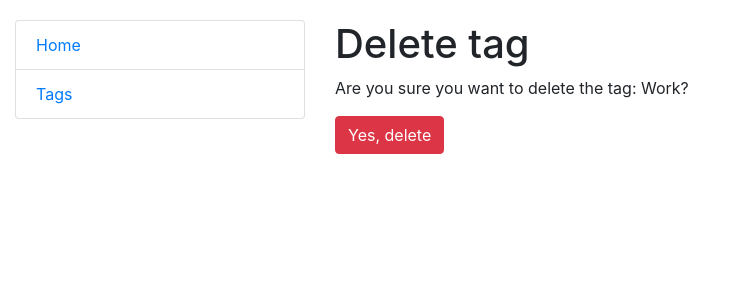
After one commit to DanuloM/todo_list, a Django app: page /tags/1/delete in a window 1280 px wide. The commit adds this page. Shown: the top 300 px of the page, without its empty margins (0-736 px from the left). Run offline with Django 5.2, Linux system fonts and the light colour scheme; data comes from the database, SQL or seed files in the repository.

Commit message:
feat: add delete view for Tag

```diff
--- a/core/urls.py
+++ b/core/urls.py
@@ -1,12 +1,13 @@
 from django.urls import path
 
-from core.views import TasksListView, TagListView, TagUpdateView, TagCreateView
+from core.views import TasksListView, TagListView, TagUpdateView, TagCreateView, TagDeleteView
 
 urlpatterns = [
     path("", TasksListView.as_view(), name="index"),
     path("tags/", TagListView.as_view(), name="tag-list"),
     path("tags/create/", TagCreateView.as_view(), name="tag-create"),
-    path("tags/<int:pk>", TagUpdateView.as_view(), name="tag-update"),
+    path("tags/<int:pk>/update", TagUpdateView.as_view(), name="tag-update"),
+    path("tags/<int:pk>/delete", TagDeleteView.as_view(), name="tag-delete"),
 ]
 
 app_name = "core"
--- a/core/views.py
+++ b/core/views.py
@@ -1,6 +1,6 @@
 from django.shortcuts import render
 from django.urls import reverse_lazy
-from django.views.generic import ListView, UpdateView, CreateView
+from django.views.generic import ListView, UpdateView, CreateView, DeleteView
 
 from core.models import Task, Tag
 
@@ -35,3 +35,9 @@ class TagCreateView(CreateView):
     fields = "__all__"
     success_url = reverse_lazy("core:tag-list")
     template_name = "core/tag_form.html"
+
+
+class TagDeleteView(DeleteView):
+    model = Tag
+    success_url = reverse_lazy("core:tag-list")
+    template_name = "core/tag_confirm_delete.html"
--- /dev/null
+++ b/templates/core/tag_confirm_delete.html
@@ -0,0 +1,9 @@
+{% extends "core/base.html" %}
+{% block content %}
+  <h1>Delete tag</h1>
+  <p>Are you sure you want to delete the tag: {{ tag }}?</p>
+  <form action="" method="post">
+    {% csrf_token %}
+    <input type="submit" value="Yes, delete" class="btn btn-danger">
+  </form>
+{% endblock %}
--- a/templates/core/tag_list.html
+++ b/templates/core/tag_list.html
@@ -16,10 +16,10 @@
             {{ tag.name }}
           </td>
           <td>
-            <a class="btn btn-primary" href="{% url 'core:tag-update' tag.pk %}">Update</a>
+            <a class="btn btn-secondary" href="{% url 'core:tag-update' tag.pk %}">Update</a>
           </td>
           <td>
-            <a class="btn btn-primary" href="#">Delete</a>
+            <a class="btn btn-secondary" href="{% url 'core:tag-delete' tag.pk %}">Delete</a>
           </td>
         </tr>
       {% endfor %}
```
